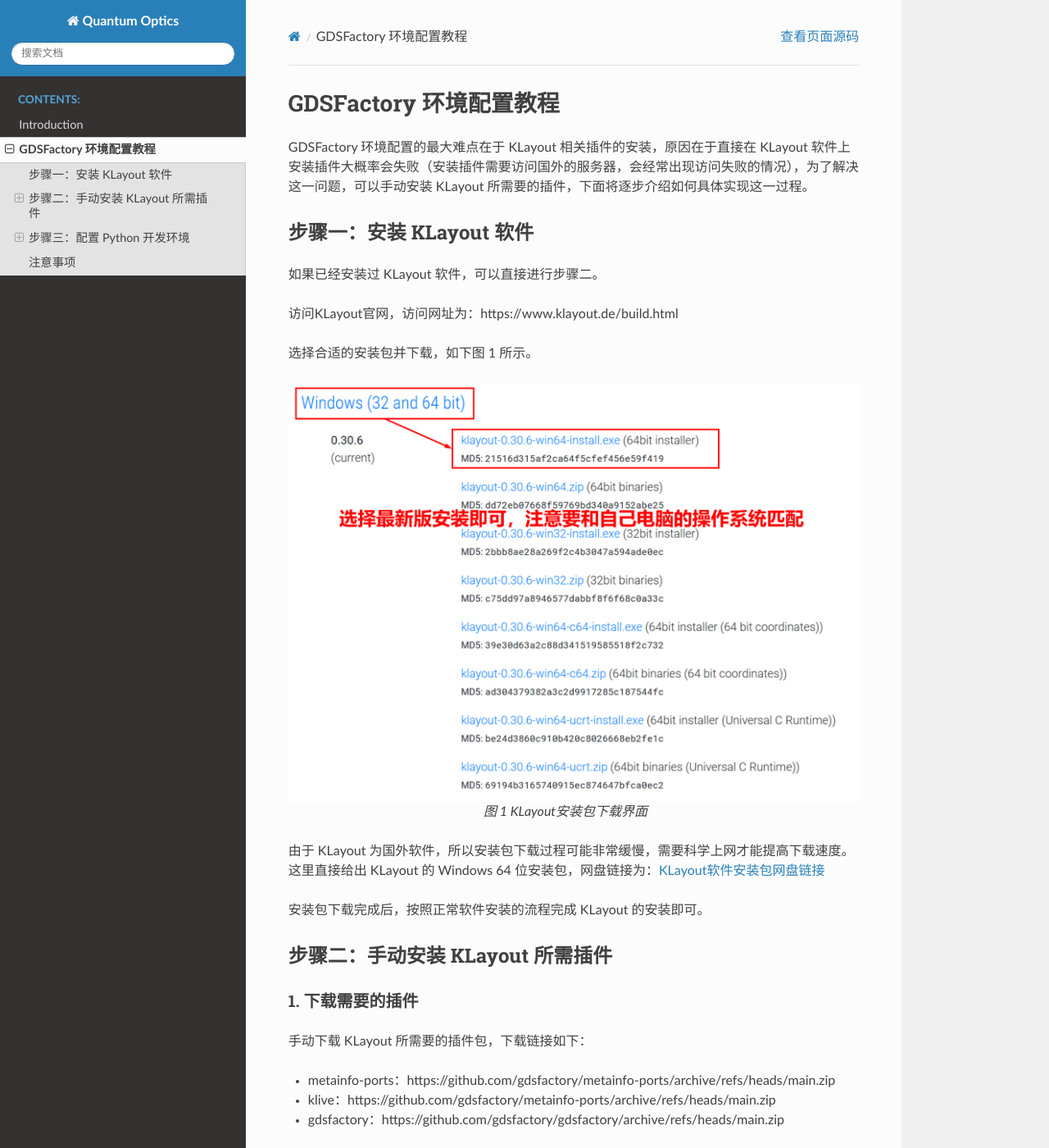
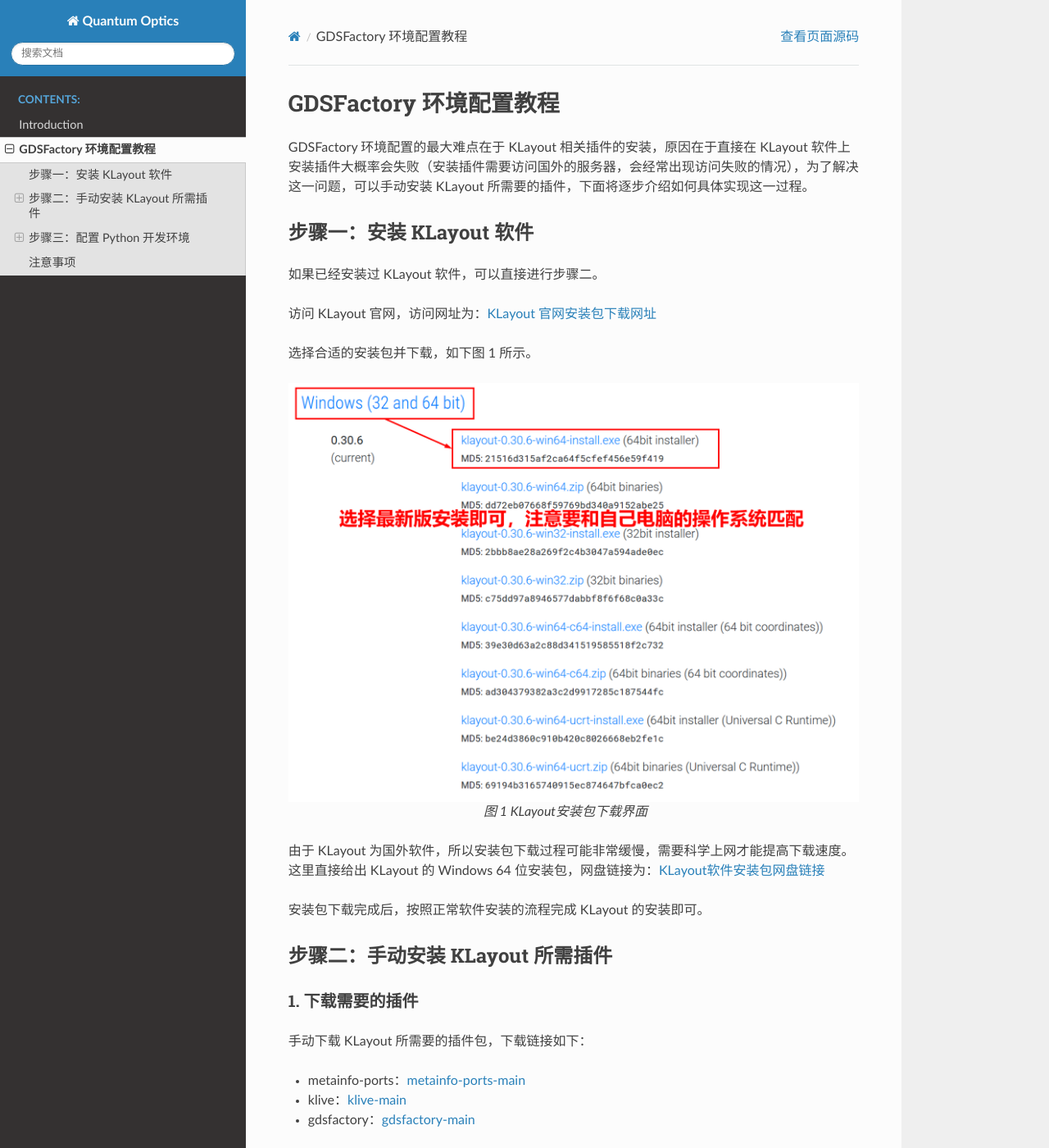
Before and after one commit to Jiahui-Su06/Quantum-Optics, a Sphinx documentation site: the page built from docs/source/guide.md, in a window 1280 px wide and 1400 px high. Shown: the whole window at 82% size. Built offline with Sphinx 7.4.7 and the Read the Docs theme 3.1.0, drawn with Linux system fonts in a browser that asks for light colours.

Commit message:
updata gdsfactory docs

```diff
--- a/docs/source/guide.md
+++ b/docs/source/guide.md
@@ -6,7 +6,7 @@
 
 如果已经安装过 KLayout 软件，可以直接进行步骤二。
 
-访问KLayout官网，访问网址为：https://www.klayout.de/build.html
+访问 KLayout 官网，访问网址为：[KLayout 官网安装包下载网址](https://www.klayout.de/build.html)
 
 选择合适的安装包并下载，如下图 1 所示。
 
@@ -28,9 +28,9 @@
 
 手动下载 KLayout 所需要的插件包，下载链接如下：
 
-- metainfo-ports：https://github.com/gdsfactory/metainfo-ports/archive/refs/heads/main.zip
-- klive：https://github.com/gdsfactory/metainfo-ports/archive/refs/heads/main.zip
-- gdsfactory：https://github.com/gdsfactory/gdsfactory/archive/refs/heads/main.zip
+- metainfo-ports：[metainfo-ports-main](https://github.com/gdsfactory/metainfo-ports/archive/refs/heads/main.zip)
+- klive：[klive-main](https://github.com/gdsfactory/klive/archive/refs/heads/main.zip)
+- gdsfactory：[gdsfactory-main](https://github.com/gdsfactory/gdsfactory/archive/refs/heads/main.zip)
 
 ### 2. 创建 KLayout\salt 文件夹
 
```
